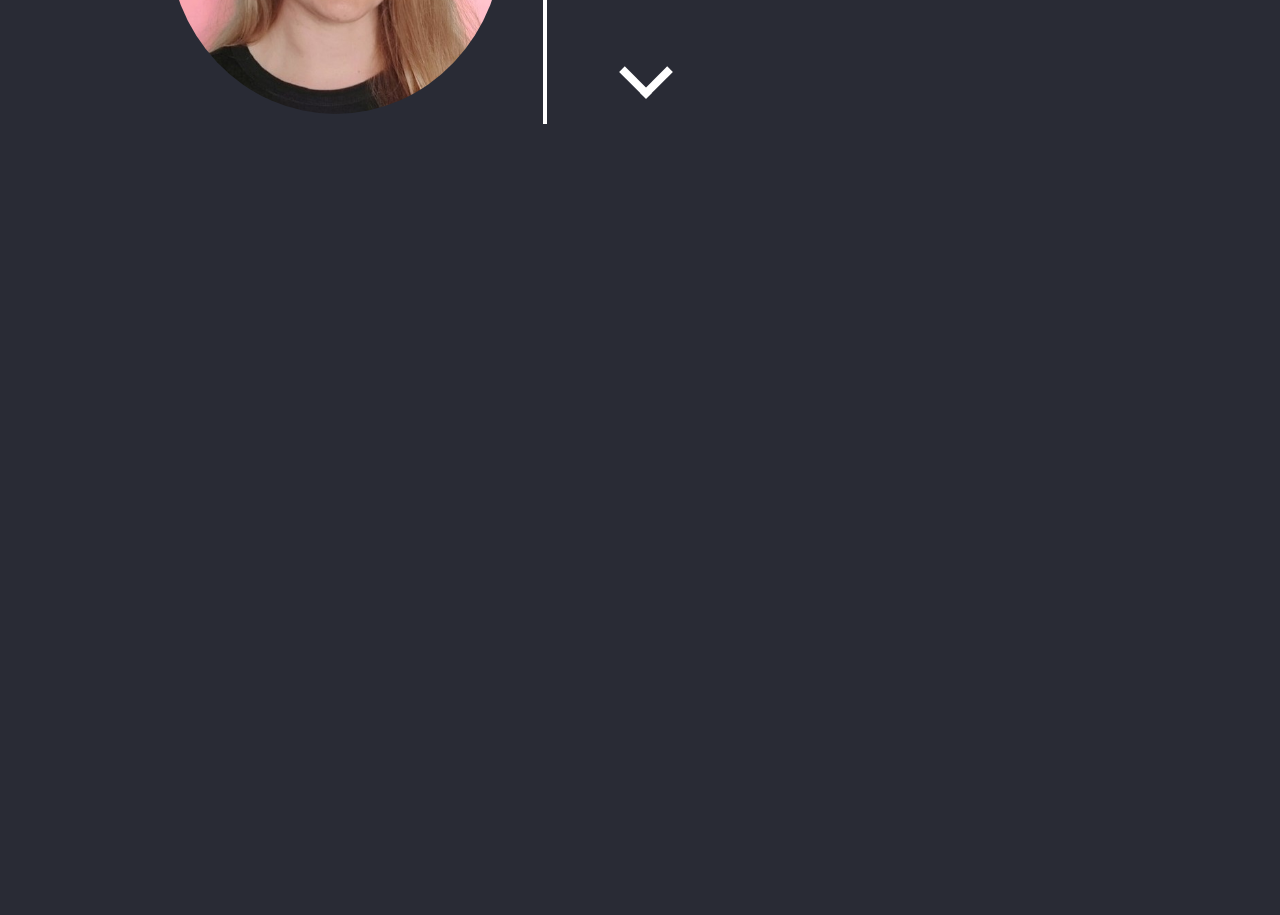
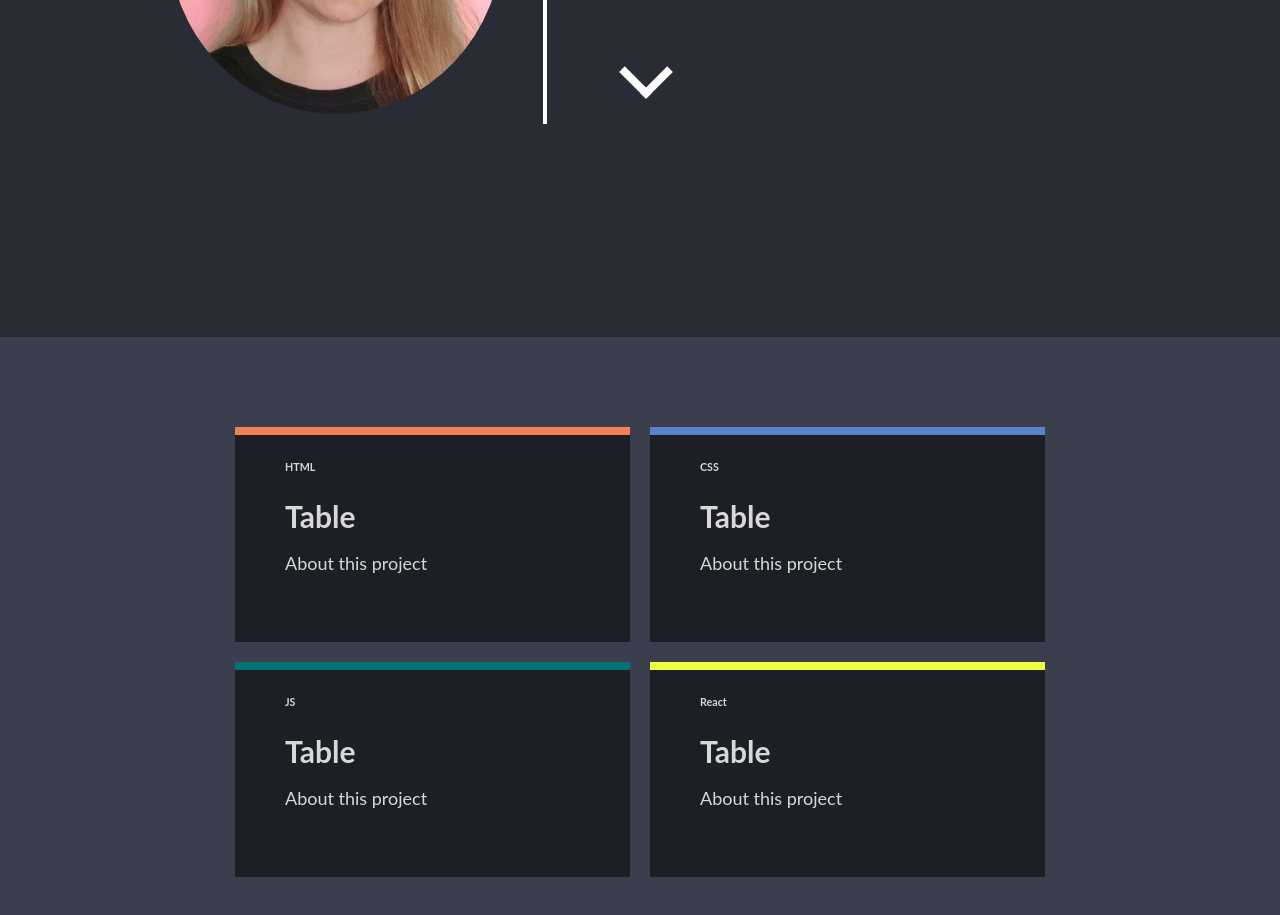
Before and after one commit to SandraRosploch/my-portoflio, a plain HTML site: page index.html in a window 1280 px wide. Shown: the part 533-1448 px from the top of the page. Before the commit the page ends 870 px from the top, so only its background shows below. Drawn offline with Linux system fonts and the light colour scheme.

Commit message:
work-section

```diff
--- a/css/styles.css
+++ b/css/styles.css
@@ -106,6 +106,17 @@ section {
     color:rgb(216,216,216);
 }
 
+section a {
+    text-decoration: none;
+    color:rgb(216,216,216);
+}
+
+section h3 {
+    font-size: 30px;
+    margin:0;
+    text-decoration: none;
+}
+
 h1 {
     font-size:70px ;
     margin:0;
@@ -179,5 +190,48 @@ p {
     60% {
         transform: translateY(-15px);
     }
+}
+
+.work-section {
+    background-color: rgb(59,62,77);
+    padding:80px 50px;
 
 }
+
+.work-card-container {
+    display: flex;
+    flex-wrap: wrap;
+    justify-content: center;
+}
+
+.work-card {
+    width:25%;
+    background-color: rgb(29,31,38);
+    margin: 10px;
+    padding:0 50px 50px 50px;
+}
+
+.html {
+    border-top:solid 8px rgb(242, 128, 87);
+}
+
+.css {
+    border-top: solid 8px rgb(88,130,203) ;
+}
+
+.js {
+    border-top: solid 8px rgb(3,114,114) ;
+}
+
+.react {
+    border-top: solid 8px rgb(239,255,66) ;
+}
+
+@media screen and (max-width:1000px) {
+    .work-card {
+        width:100%;
+    }
+    .bounce {
+        padding:50px 0 0 0;
+    }
+}
--- a/index.html
+++ b/index.html
@@ -15,7 +15,7 @@
                 <button class="hamburger">☰</button>
                 <h3>Sandra Rosploch</h3>
                 <div class="nav-links">
-                    <a href="" class="nav-link">Work</a>
+                    <a href="#work" class="nav-link">Work</a>
                     <a href="pages/about-me.html" class="nav-link">About</a>
                     <a href="pages/contact.html" class="nav-link">Contact</a>
                 </div>
@@ -28,7 +28,7 @@
             </div>
          </div>
          <div class="hamburger-list-container hidden">
-            <a href="" class="nav-link">Work</a>
+            <a href="#work" class="nav-link">Work</a>
             <a href="pages/about-me.html" class="nav-link">About</a>
             <a href="pages/contact.html" class="nav-link">Contact</a>
          </div>
@@ -57,7 +57,34 @@
             </div>
         </section>
 
-        <section></section>
+        <section class="work-section" id="work">
+            <div class="work-card-container">
+                <div class="work-card html">
+                    <h6>HTML</h6>
+                    <a href=""><h3>Table</h3></a>
+                    <p>About this project</p>
+                </div>
+
+                <div class="work-card css">
+                    <h6>CSS</h6>
+                    <a href=""><h3>Table</h3></a>
+                    <p>About this project</p>
+                </div>
+
+                <div class="work-card js">
+                    <h6>JS</h6>
+                    <a href=""><h3>Table</h3></a>
+                    <p>About this project</p>
+                </div>
+
+                <div class="work-card react">
+                    <h6>React</h6>
+                    <a href=""><h3>Table</h3></a>
+                    <p>About this project</p>
+                </div>
+
+            </div>
+        </section>
 
         <section></section>
 
```
